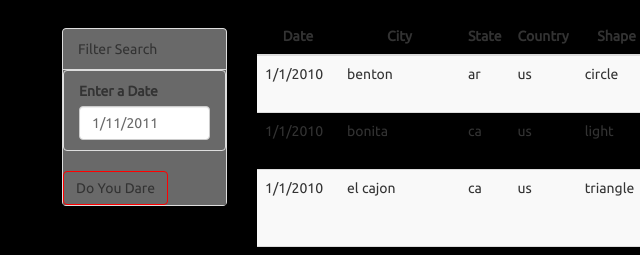
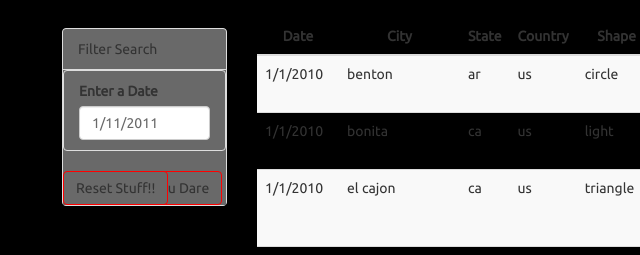
Before and after one commit to ButtonWalker/HomeWork14, a plain HTML site: page index.html in a window 1280 px wide. Shown: the part 644-899 px from the top of the page, 8-648 px from the left. Drawn offline with nearby package versions, Linux system fonts and the light colour scheme.

Commit message:
updated the files

```diff
--- a/index.html
+++ b/index.html
@@ -42,6 +42,9 @@
                     </ul>
                   </div>
                   <button id="filter-btn" type="submit" class="btn btn-default">Do You Dare</button>
+                  <div class="col-md-4">
+                    <button id="reset" class="btn button" onclick="resetForm()">Reset  Stuff!!</button>
+                  </div>
                 </form>
               </div>
             </div>
--- a/static/css/style.css
+++ b/static/css/style.css
@@ -65,12 +65,24 @@ body {
 
 .filters .panel-body {
   padding: 0;
+  background-color: dimgrey;
 }
 
 .btn-default {
   background-color: dimgrey;
   border-color: red;
 }
+
+.button {
+  background-color: dimgrey;
+  border-color: red;
+  position: relative;
+  Right: 15px;
+}
+
+.button:hover {
+  background-color: #4e5d6c;
+  }
 
 .btn-default:hover {
 background-color: red;
--- a/static/js/app.js
+++ b/static/js/app.js
@@ -32,3 +32,7 @@ function buttonClick() {
 // using D3 to select on my Button click and Display in the table
 d3.selectAll("#filter-btn").on("click", buttonClick);
 table(tableData);
+
+function resetForm() {
+    document.getElementById("form-group").reset();
+}
```
